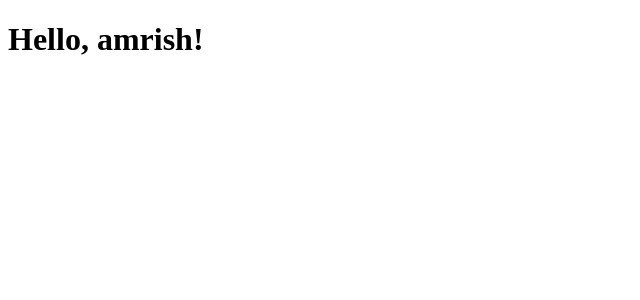
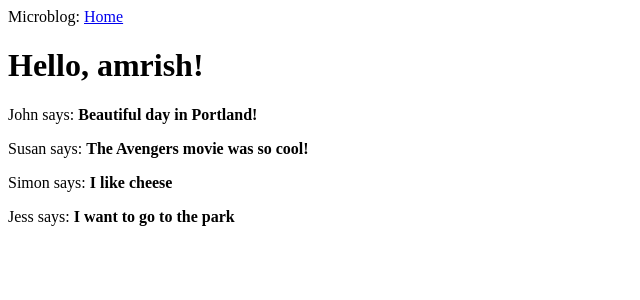
Before and after one commit to amrishparmar/microblog-flask-megatutorial, a Flask app: page / in a window 1280 px wide. Shown: the top 300 px of the page, without its empty margins (0-640 px from the left). Run offline with Flask 2, Linux system fonts and the light colour scheme.

Commit message:
finished part2

```diff
--- a/app/routes.py
+++ b/app/routes.py
@@ -5,4 +5,22 @@ from app import app
 @app.route('/index')
 def index():
     user = {'username': 'amrish'}
-    return render_template('index.html', title='Home', user=user)
+    posts = [
+        {
+            'author': {'username': 'John'},
+            'body': 'Beautiful day in Portland!',
+        },
+        {
+            'author': {'username': 'Susan'},
+            'body': 'The Avengers movie was so cool!',
+        },
+        {
+            'author': {'username': 'Simon'},
+            'body': 'I like cheese',
+        },
+        {
+            'author': {'username': 'Jess'},
+            'body': 'I want to go to the park',
+        },
+    ]
+    return render_template('index.html', title='Home', user=user, posts=posts)
--- /dev/null
+++ b/app/templates/base.html
@@ -0,0 +1,15 @@
+<!doctype html>
+<html>
+    <head>
+        {% if title %}
+            <title>{{ title }} - Microblog</title>
+        {% else %}
+            <title>Welcome to Microblog!</title>
+        {% endif %}
+    </head>
+    <body>
+        <div>Microblog: <a href="/index">Home</a></div>
+        {% block content %}
+        {% endblock %}
+    </body>
+</html>
--- a/app/templates/index.html
+++ b/app/templates/index.html
@@ -1,9 +1,11 @@
-<!doctype html>
-<html>
-    <head>
-        <title>{{ title }} - Microblog</title>
-    </head>
-    <body>
-        <h1>Hello, {{ user.username }}!</h1>
-    </body>
-</html>
+{% extends 'base.html' %}
+
+
+{% block content %}
+    <h1>Hello, {{ user.username }}!</h1>
+    {% for post in posts %}
+    <div>
+        <p>{{ post.author.username }} says: <b>{{ post.body }}</b></p>
+    </div>
+    {% endfor %}
+{% endblock %}
```
